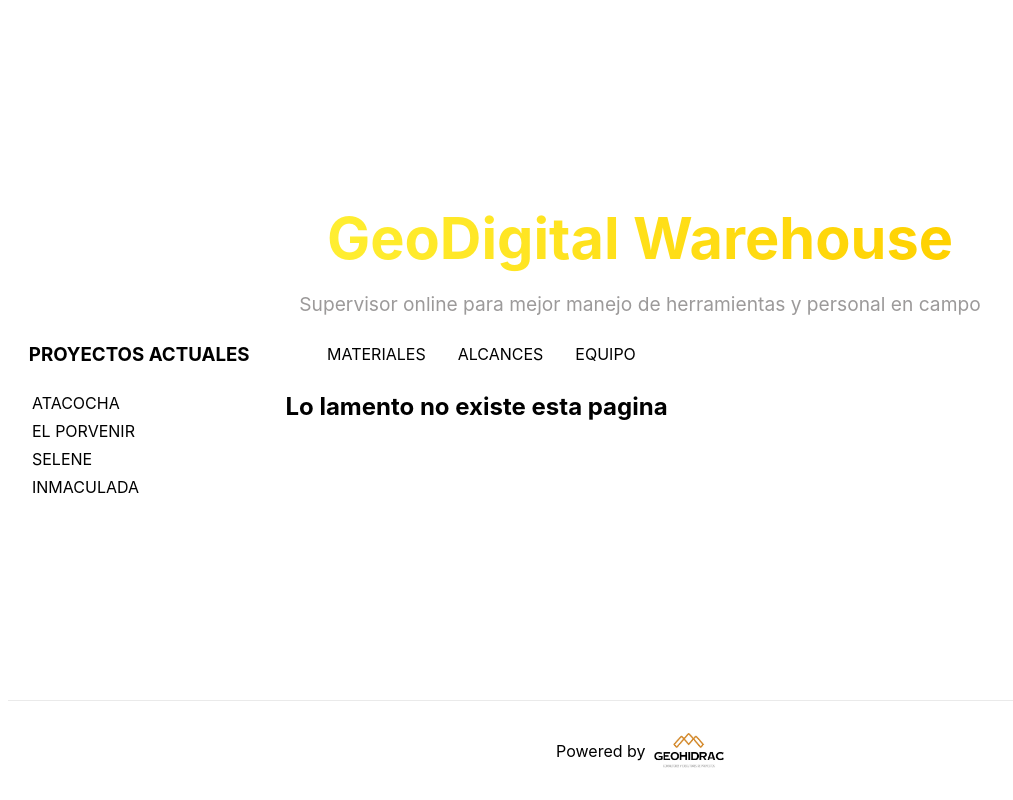
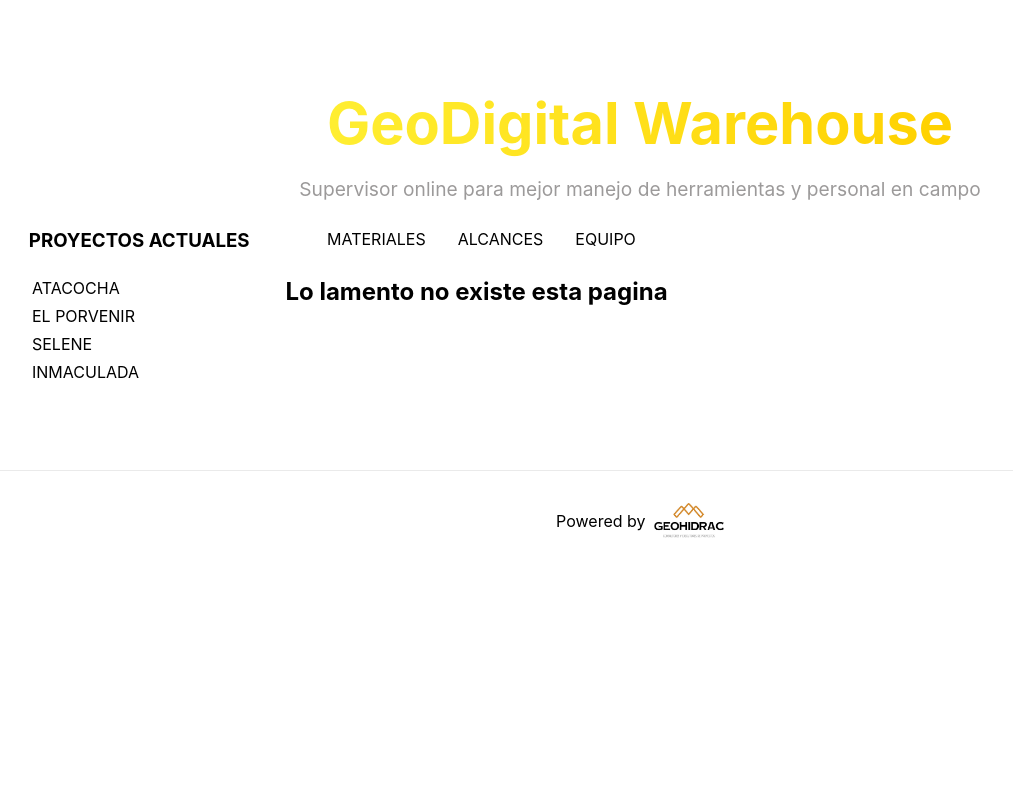
Before and after one commit to Norbory/GeoDigital, a Next.js app: page / in a window 1280 px wide. Shown: the whole page, without its empty margins (0-1013 px from the left). Built offline with nearby package versions, Linux system fonts and the light colour scheme.

Commit message:
Quit overflow

```diff
--- a/styles/Home.module.css
+++ b/styles/Home.module.css
@@ -1,10 +1,9 @@
 .container {
-  min-height: 100vh;
-  padding: 0 0.5rem;
   display: flex;
   flex-direction: column;
   justify-content: center;
-  align-items: center;
+  align-items: flex-start;
+  overflow-x: hidden;
 }
 
 .title {
```
